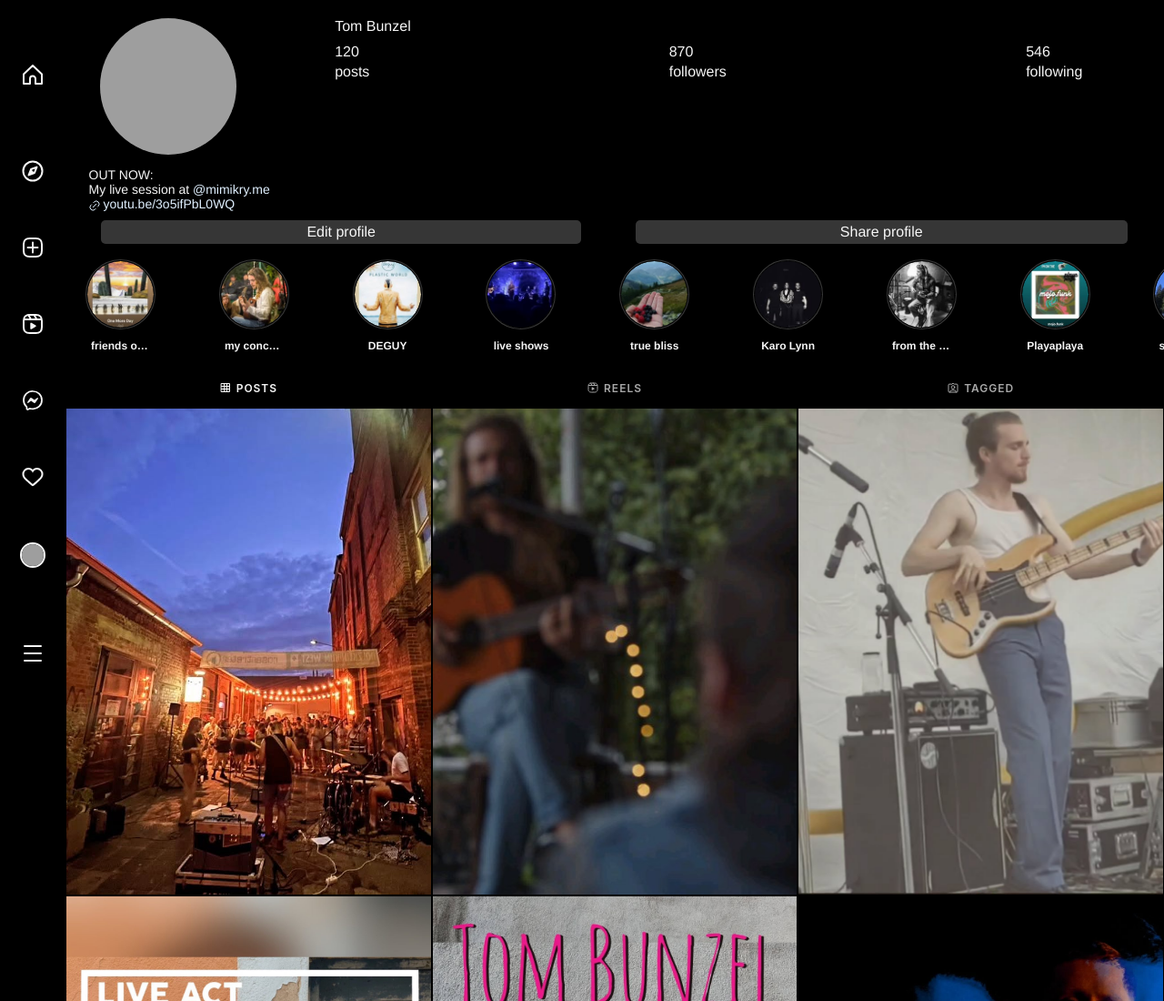
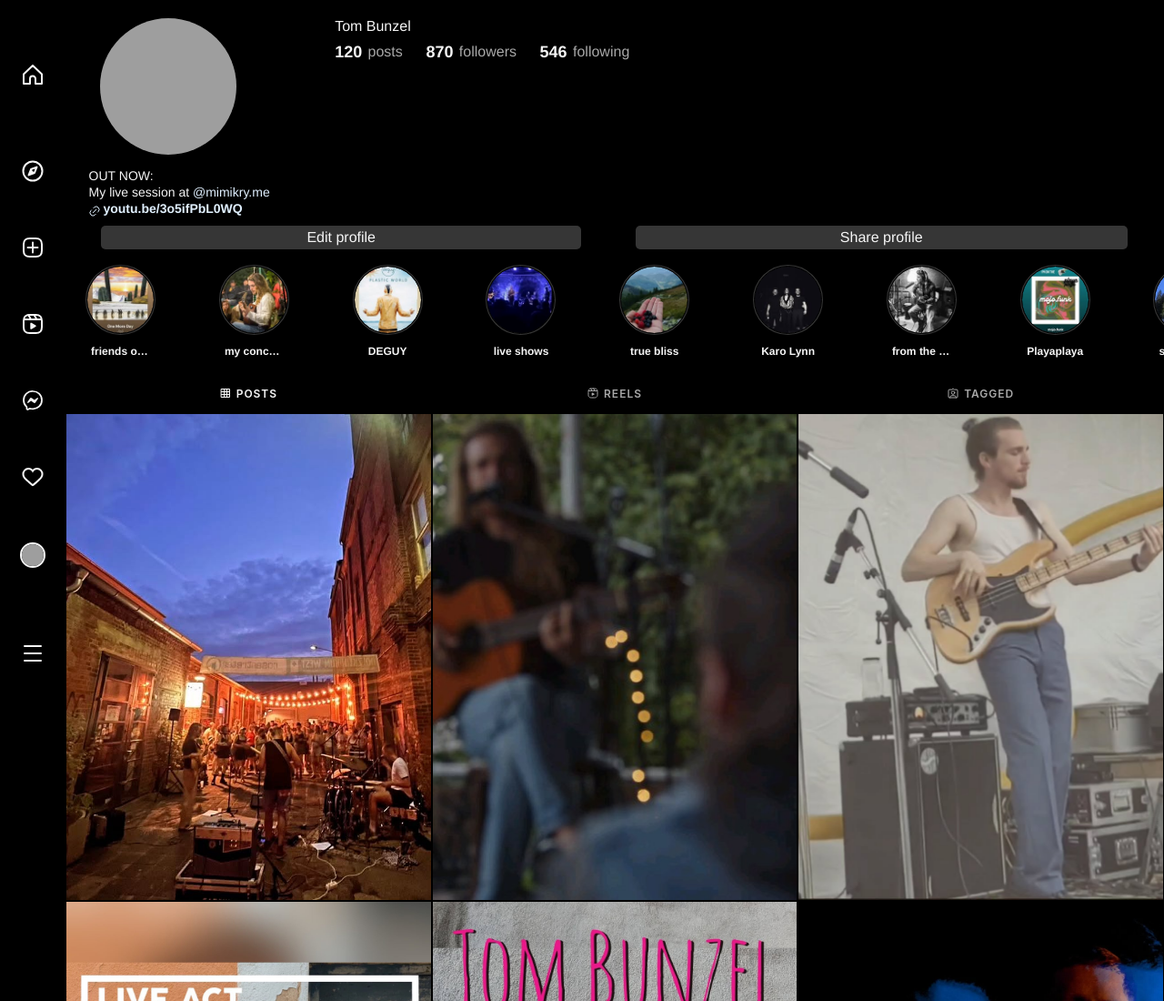
Before and after one commit to Tombunzel/instagram-clone-project, a website: page src/index.html in a window 1280 px wide. Shown: the top 1100 px of the page at 91% size. Drawn offline with Linux system fonts and the light colour scheme; grey boxes are pictures that could not be loaded.

Commit message:
add desktop breakpoint

```diff
--- a/src/index.css
+++ b/src/index.css
@@ -152,6 +152,7 @@ body {
     color: #e0f0ff;
     text-decoration: none;
     white-space: nowrap;
+    font-weight: bold;
 }
 
 .bio__link-icon-container {
@@ -399,6 +400,7 @@ body {
 
     .profile {
         margin-left: 72px;
+        line-height: 18px;
     }
 
     .profile__picture-container {
@@ -464,3 +466,50 @@ body {
         display: flex;
     }
 }
+
+@media (min-width: 1265px) {
+    .profile {
+        flex-direction: column;
+    }
+
+    .profile__info {
+        order: 2;
+    }
+
+    .profile__stats {
+        order: 1;
+    }
+
+    .bio {
+        order: 3;
+    }
+
+    .profile__actions {
+        order: 4;
+    }
+
+    .highlights {
+        order: 5;
+    }
+
+    .profile__stats-container {
+        display: flex;
+        flex-direction: row;
+        gap: 0.5vw;
+    }
+
+    .profile__count {
+        font-size: 18px;
+        font-weight: bold;
+    }
+
+    .profile__stat {
+        color: #a8a8a8;
+        font-size: 16px;
+        font-weight: 400;
+    }
+
+    .profile__counts {
+        justify-content: left;
+    }
+}
```
